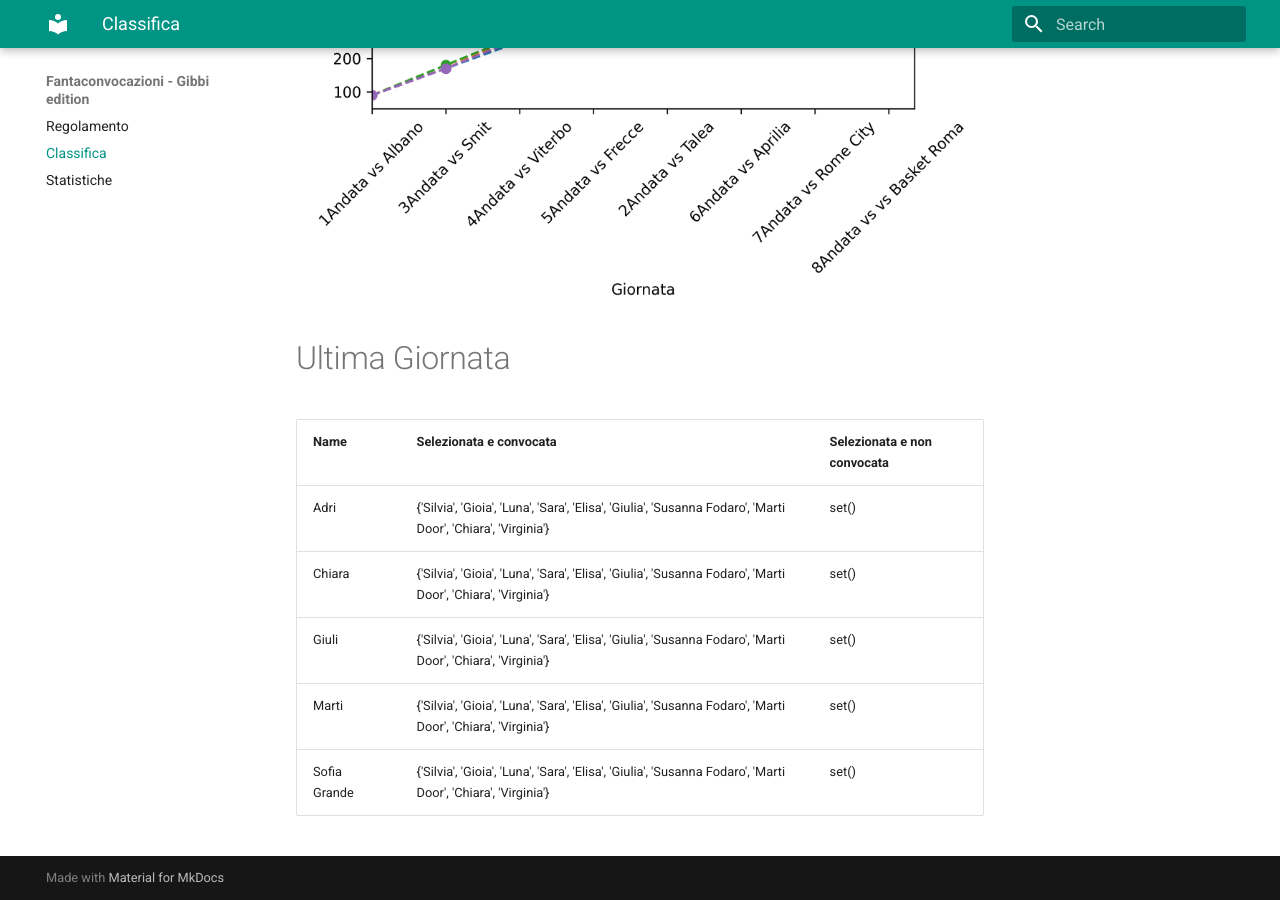
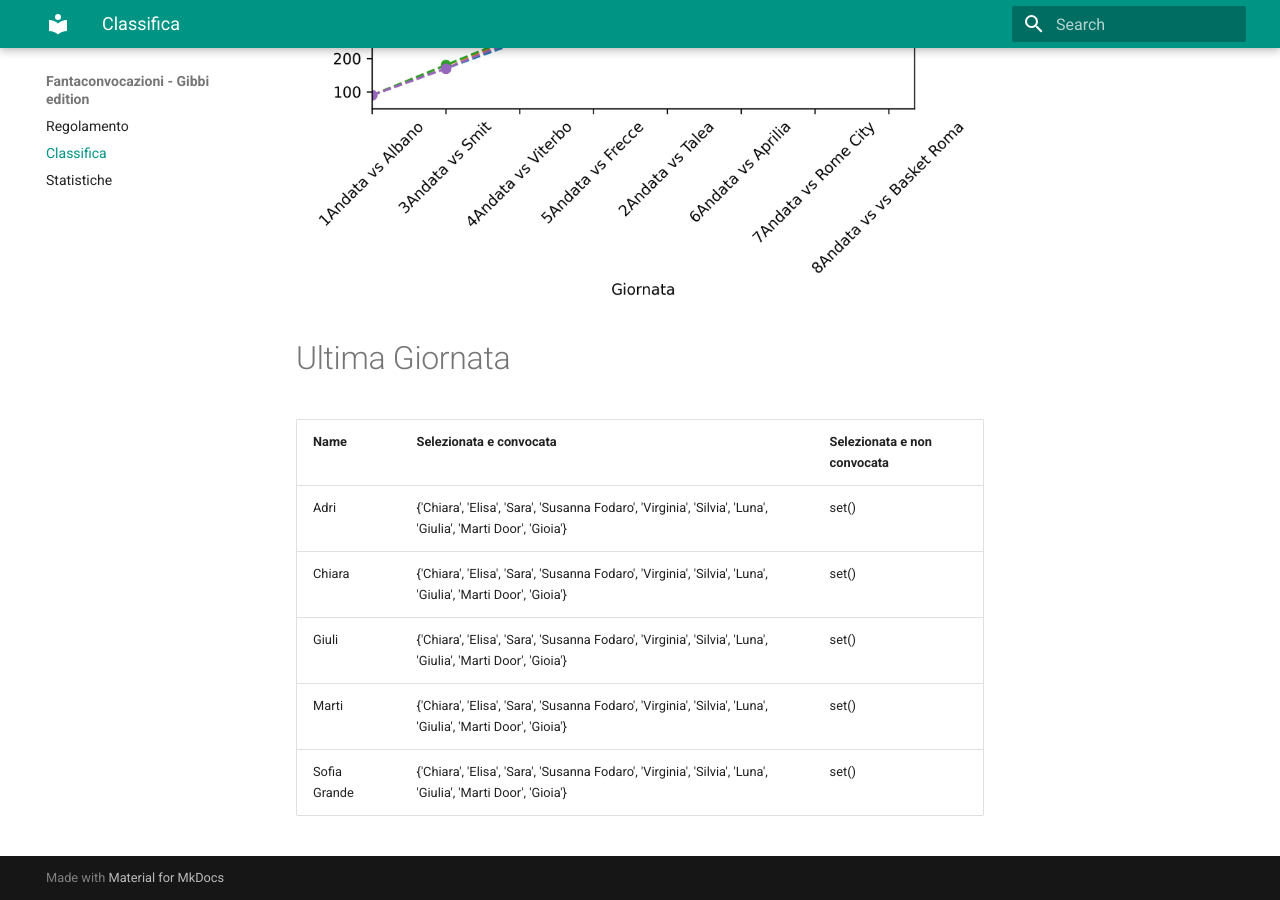
Before and after one commit to martinig94/fantagibbi, an MkDocs documentation site: the page built from docs/Classifica.md, in a window 1280 px wide and 900 px high, scrolled down 810 px. Built offline with MkDocs 1.6.1 and Material for MkDocs 9.7.7, drawn with Linux system fonts in a browser that asks for light colours.

Commit message:
Auto-update from main.py

```diff
--- a/docs/Classifica.md
+++ b/docs/Classifica.md
@@ -18,9 +18,9 @@
 <!-- START_TABLE CORRECT -->
 | Name         | Selezionata e convocata                                                                                      | Selezionata e non convocata   |
 |:-------------|:-------------------------------------------------------------------------------------------------------------|:------------------------------|
-| Adri         | {'Silvia', 'Gioia', 'Luna', 'Sara', 'Elisa', 'Giulia', 'Susanna Fodaro', 'Marti Door', 'Chiara', 'Virginia'} | set()                         |
-| Chiara       | {'Silvia', 'Gioia', 'Luna', 'Sara', 'Elisa', 'Giulia', 'Susanna Fodaro', 'Marti Door', 'Chiara', 'Virginia'} | set()                         |
-| Giuli        | {'Silvia', 'Gioia', 'Luna', 'Sara', 'Elisa', 'Giulia', 'Susanna Fodaro', 'Marti Door', 'Chiara', 'Virginia'} | set()                         |
-| Marti        | {'Silvia', 'Gioia', 'Luna', 'Sara', 'Elisa', 'Giulia', 'Susanna Fodaro', 'Marti Door', 'Chiara', 'Virginia'} | set()                         |
-| Sofia Grande | {'Silvia', 'Gioia', 'Luna', 'Sara', 'Elisa', 'Giulia', 'Susanna Fodaro', 'Marti Door', 'Chiara', 'Virginia'} | set()                         |
+| Adri         | {'Chiara', 'Elisa', 'Sara', 'Susanna Fodaro', 'Virginia', 'Silvia', 'Luna', 'Giulia', 'Marti Door', 'Gioia'} | set()                         |
+| Chiara       | {'Chiara', 'Elisa', 'Sara', 'Susanna Fodaro', 'Virginia', 'Silvia', 'Luna', 'Giulia', 'Marti Door', 'Gioia'} | set()                         |
+| Giuli        | {'Chiara', 'Elisa', 'Sara', 'Susanna Fodaro', 'Virginia', 'Silvia', 'Luna', 'Giulia', 'Marti Door', 'Gioia'} | set()                         |
+| Marti        | {'Chiara', 'Elisa', 'Sara', 'Susanna Fodaro', 'Virginia', 'Silvia', 'Luna', 'Giulia', 'Marti Door', 'Gioia'} | set()                         |
+| Sofia Grande | {'Chiara', 'Elisa', 'Sara', 'Susanna Fodaro', 'Virginia', 'Silvia', 'Luna', 'Giulia', 'Marti Door', 'Gioia'} | set()                         |
 <!-- END_TABLE CORRECT -->
```
